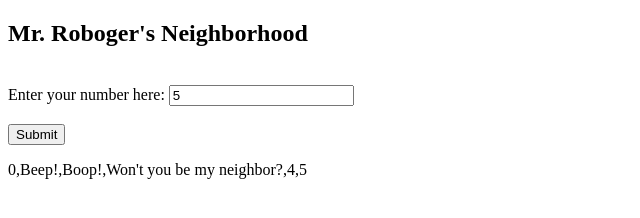
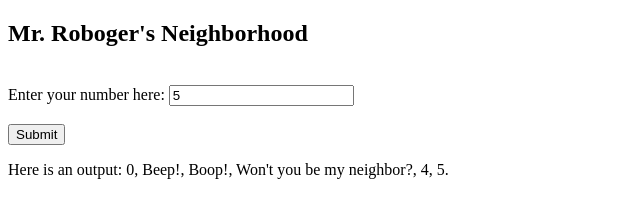
Before and after one commit to asyakap/beepboop, a plain HTML site: page index.html in a window 1280 px wide. Both pictures are taken after typing "5" into the empty fields and a click on the button "Submit". Shown: the whole page, without its empty margins (0-640 px from the left). Drawn offline with Linux system fonts and the light colour scheme.

Commit message:
make every new submit clean the output string

```diff
--- a/index.html
+++ b/index.html
@@ -17,7 +17,7 @@
         <br>
         <button type="submit">Submit</button>
       </form>
-
+      <p>Here is an output: <span id="output"></span>.</p>
   </div>
 </body>
 </html>
--- a/js/scripts.js
+++ b/js/scripts.js
@@ -19,21 +19,22 @@ function beepboop(number) {
     newArray.forEach(function(element) {
       if ((element + "").indexOf("3") > -1) {
         let index = newArray.indexOf(element);
-        newArray[index] = "Won't you be my neighbor?";
+        newArray[index] = " Won't you be my neighbor?";
       }
       else if ((element + "").indexOf("2") > -1) {
         let index = newArray.indexOf(element);
-        newArray[index] = "Boop!";
+        newArray[index] = " Boop!";
       }
       else if ((element + "").indexOf("1") > -1) {
         let index = newArray.indexOf(element);
-        newArray[index] = "Beep!";
+        newArray[index] = " Beep!";
+      }
+      else {
+        let index = newArray.indexOf(element);
+        newArray[index] = " " + element;
       }
     });
-
-    const paragraph = document.createElement("p");
-    paragraph.append(newArray);
-    document.body.append(paragraph);
+    document.getElementById("output").innerText = newArray;
   }
 }
 
```
